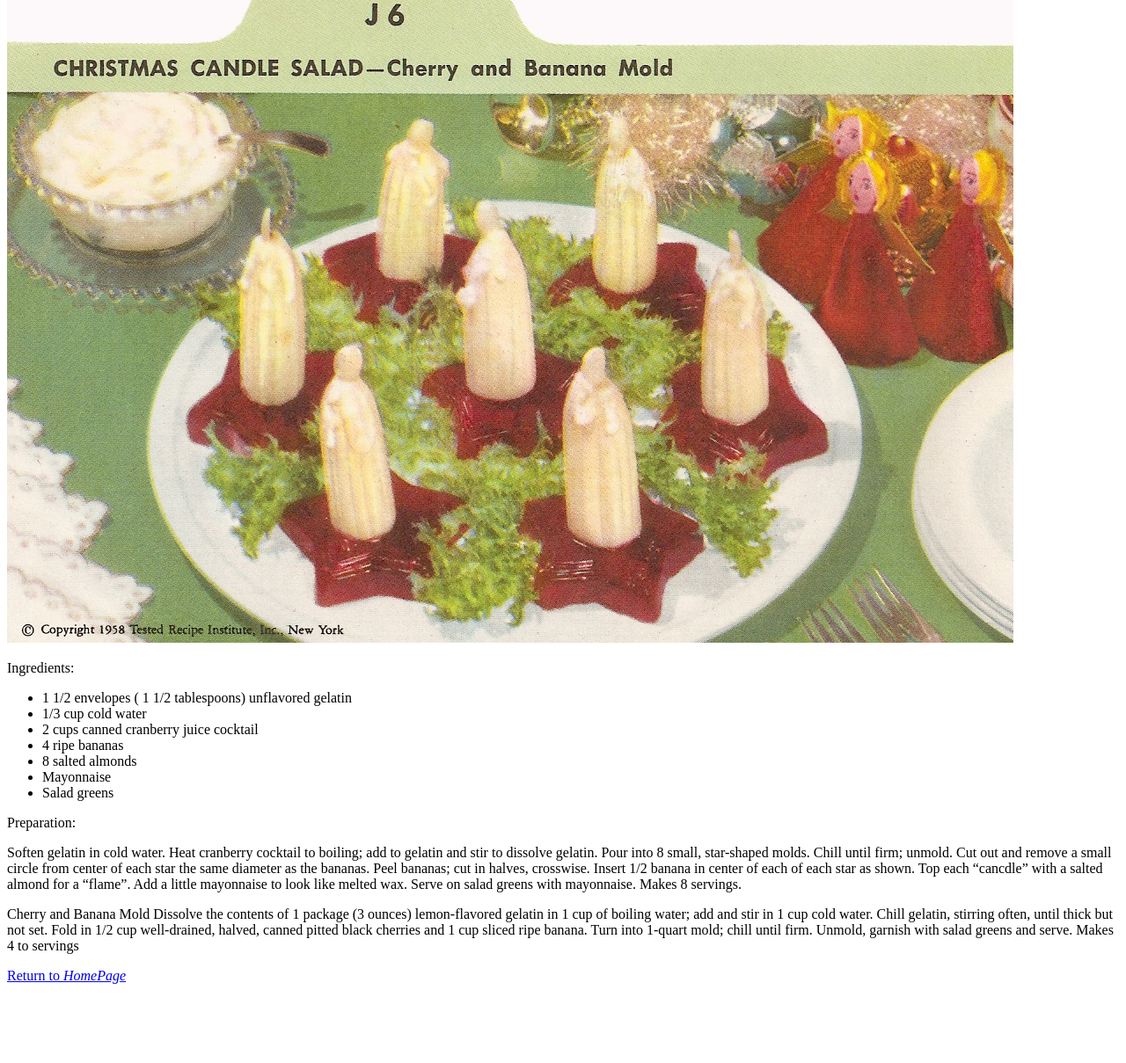
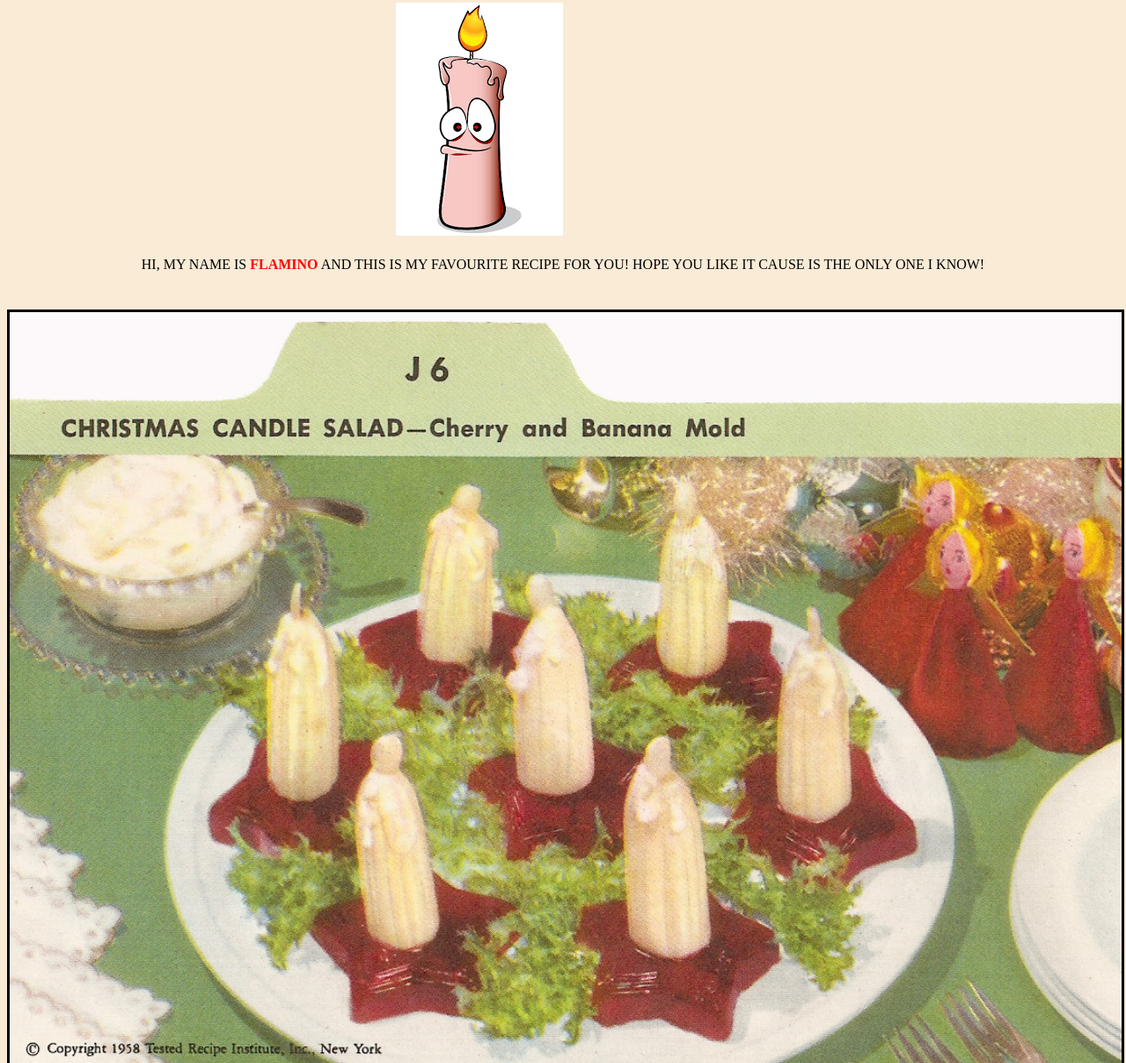
Before and after one commit to lucagi89/odin-recipes, a plain HTML site: page Recipes/Christmas_candle.html in a window 1280 px wide. Shown: the part 122-1331 px from the top of the page at 88% size. Before the commit the page ends 1257 px from the top, so only its background shows below. Drawn offline with Linux system fonts and the light colour scheme.

Commit message:
style the Christmas candle recipe with some tricks I just learned

```diff
--- /dev/null
+++ b/Recipes/Christmas_candle.css
@@ -0,0 +1,31 @@
+
+body{
+    background-color: antiquewhite;
+}
+h1{color: #ff0000;
+text-align: center;
+font-size: 50px;}
+.main{
+    width:100%;
+    border:solid;
+    padding: auto;
+}
+.candle{
+    padding-left: 35%;
+    padding-bottom: 20px;
+
+}
+a:hover{
+    color:red;
+    font-size: larger;
+}
+.hi{
+    height:60px;
+    text-align: center;
+}
+strong{
+    color:#ff0000;
+}
+#a{
+    text-align: center;
+}
--- a/Recipes/Christmas_candle.html
+++ b/Recipes/Christmas_candle.html
@@ -1,6 +1,7 @@
 <!DOCTYPE html>
 <html lang="en">
 <head>
+    <link rel="stylesheet" href="Christmas_candle.css">
     <meta charset="UTF-8">
     <meta http-equiv="X-UA-Compatible" content="IE=edge">
     <meta name="viewport" content="width=device-width, initial-scale=1.0">
@@ -8,7 +9,9 @@
 </head>
 <body>
    <h1>Banana Christmas Candles</h1>
-   <img src="./Pictures/christmas_candle_salad.jpeg" alt="Christmas Candles Photo"/>
+   <div class="char"><div><img src="../candle.png" class="candle"></div>
+   <div class="hi">HI, MY NAME IS <strong>FLAMINO</strong> AND THIS IS MY FAVOURITE RECIPE FOR YOU! HOPE YOU LIKE IT CAUSE IS THE ONLY ONE I KNOW!</div></div>
+   <img src="./Pictures/christmas_candle_salad.jpeg" class="main" alt="Christmas Candles Photo"/>
    <p>Ingredients:</p>
    <p>
     <ul>
@@ -44,6 +47,6 @@
      Turn into 1-quart mold; chill until firm. Unmold,
      garnish with salad greens and serve.
      Makes 4 to servings</p>
-     <p><a href="../index.html">Return to <em>HomePage</em></a></p>
+     <p id="a"><a href="../index.html">Return to <em>HomePage</em></a></p>
 </body>
 </html>
```
